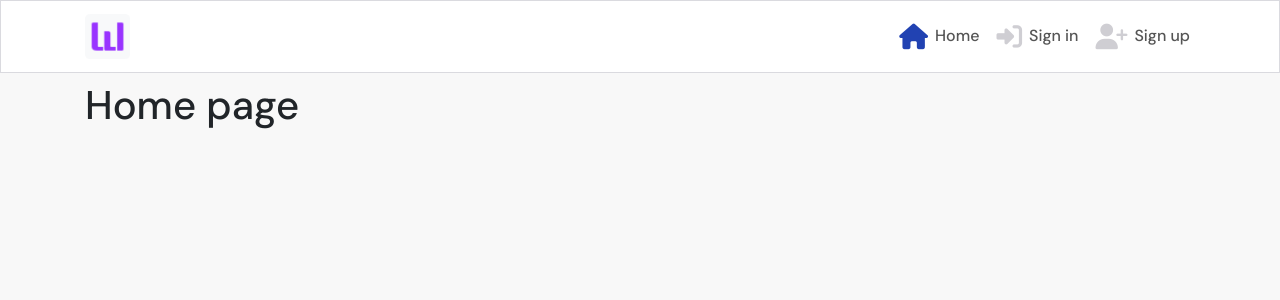
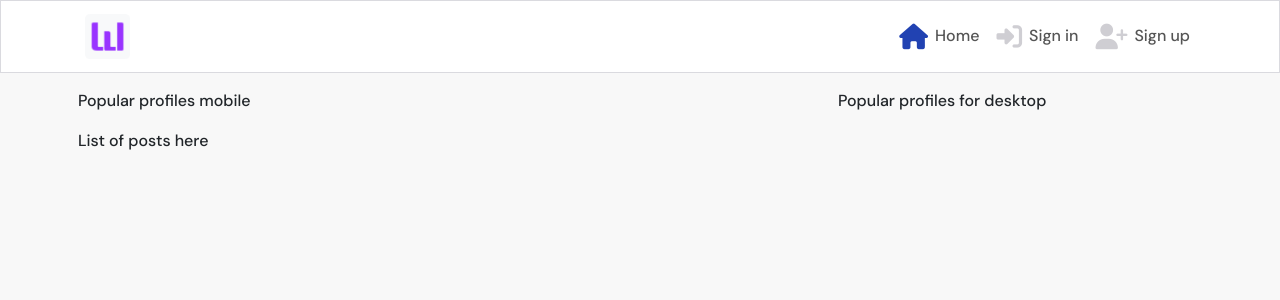
Before and after one commit to fraserivison/wave-app, a React (Create React App) app: page / in a window 1280 px wide. Shown: the top 300 px of the page. Built offline with nearby package versions, Linux system fonts and the light colour scheme; no server answers.

Commit message:
Create TrackssPage component with filters for home, feed, and liked posts, and add route setup. Implement placeholder layout and message prop for no results

```diff
--- a/src/App.js
+++ b/src/App.js
@@ -6,19 +6,50 @@
 import SignUpForm from "./pages/auth/SignUpForm";
 import SignInForm from "./pages/auth/SignInForm";
 import TrackCreateForm from "./pages/tracks/TrackCreateForm";
-import DiscoveryPage from "./pages/discovery/DiscoveryPage";
+import TrackPage from "./pages/tracks/TrackPage";
+import TracksPage from "./pages/tracks/TracksPage";
+import { useCurrentUser } from "./contexts/CurrentUserContext";
 
 function App() {
+  const currentUser = useCurrentUser();
+  const profile_id = currentUser?.profile_id || ""; // Ensure profile_id is available
+
   return (
     <div className={styles.App}>
       <NavBar />
       <Container className={styles.Main}>
         <Switch>
-          <Route exact path="/" render={() => <h1>Home page</h1>} />
+          <Route
+            exact
+            path="/"
+            render={() => (
+              <TracksPage message="No results found, adjust the search keyword" />
+            )}
+          />
+          <Route
+            exact
+            path="/feed"
+            render={() => (
+              <TracksPage
+                message="No results found, adjust the search keyword or follow a user."
+                filter={`owner__followed__owner__profile=${profile_id}&`}
+              />
+            )}
+          />
+          <Route
+            exact
+            path="/liked"
+            render={() => (
+              <TracksPage
+                message="No results found, adjust the search keyword or like a track."
+                filter={`likes__owner__profile=${profile_id}&ordering=-likes__created_at&`}
+              />
+            )}
+          />
           <Route exact path="/signin" render={() => <SignInForm />} />
           <Route exact path="/signup" render={() => <SignUpForm />} />
           <Route exact path="/tracks/create" render={() => <TrackCreateForm />} />
-          <Route exact path="/discovery/:id" render={() => <DiscoveryPage />} />
+          <Route exact path="/tracks/:id" render={() => <TrackPage />} />
           <Route render={() => <p>Page not found!</p>} />
         </Switch>
       </Container>
--- a/src/pages/tracks/Track.js
+++ b/src/pages/tracks/Track.js
@@ -20,7 +20,7 @@
     audio_file,
     album_cover,
     updated_at,
-    discoveryPage,
+    trackPage,
     setTracks,
   } = props;
 
@@ -85,7 +85,7 @@
           </Link>
           <div className="d-flex align-items-center">
             <span>{updated_at}</span>
-            {is_owner && discoveryPage && "..."}
+            {is_owner && trackPage && "..."}
           </div>
         </Media>
       </Card.Body>
--- a/src/pages/discovery/DiscoveryPage.js
+++ b/src/pages/tracks/TrackPage.js
@@ -7,9 +7,9 @@
 import appStyles from "../../App.module.css";
 import { useParams } from "react-router";
 import { axiosReq } from "../../api/axiosDefaults";
-import Track from "../tracks/Track";
+import Track from "./Track";
 
-function DiscoveryPage() {
+function TrackPage() {
   const { id } = useParams();
   const [track, setTrack] = useState({ results: [] });
 
@@ -33,7 +33,7 @@
     <Row className="h-100">
       <Col className="py-2 p-0 p-lg-2" lg={8}>
         <p>Popular profiles for mobile</p>
-        <Track {...track.results[0]} setTracks={setTrack} discoveryPage />
+        <Track {...track.results[0]} setTracks={setTrack} trackPage />
         <p>Track component</p>
         <Container className={appStyles.Content}>Comments</Container>
       </Col>
@@ -44,4 +44,4 @@
   );
 }
 
-export default DiscoveryPage;
+export default TrackPage;
--- /dev/null
+++ b/src/pages/tracks/TracksPage.js
@@ -0,0 +1,26 @@
+import React from "react";
+
+import Form from "react-bootstrap/Form";
+import Col from "react-bootstrap/Col";
+import Row from "react-bootstrap/Row";
+import Container from "react-bootstrap/Container";
+
+import appStyles from "../../App.module.css";
+import styles from "../../styles/TracksPage.module.css";
+
+function TracksPage() {
+
+  return (
+    <Row className="h-100">
+      <Col className="py-2 p-0 p-lg-2" lg={8}>
+        <p>Popular profiles mobile</p>
+        <p>List of posts here</p>
+      </Col>
+      <Col md={4} className="d-none d-lg-block p-0 p-lg-2">
+        <p>Popular profiles for desktop</p>
+      </Col>
+    </Row>
+  );
+}
+
+export default TracksPage;
--- /dev/null
+++ b/src/styles/TracksPage.module.css
@@ -0,0 +1,18 @@
+.SearchBar input {
+    border-radius: 20px;
+    color: #242a3d;
+    padding-left: 40px;
+    margin-bottom: 16px;
+  }
+
+  .SearchIcon {
+    position: absolute;
+    font-size: 1.2rem;
+    padding: 9px;
+    padding-left: 15px;
+  }
+
+  .SearchIcon:hover {
+    cursor: default;
+    color: #cfced3;
+  }
```
Also changed, not shown: src/assets/no-results.png (added).
